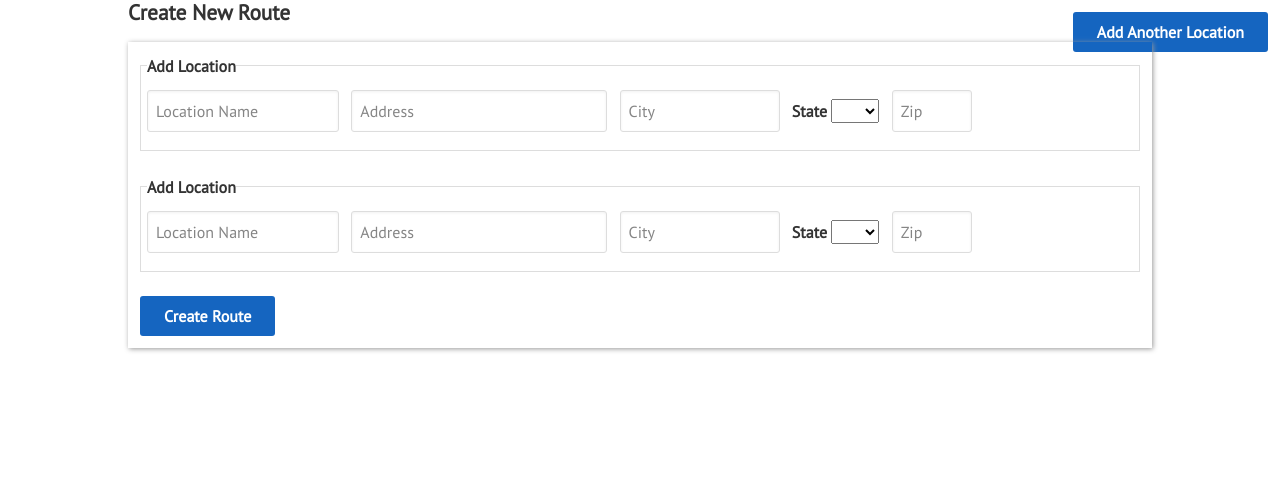
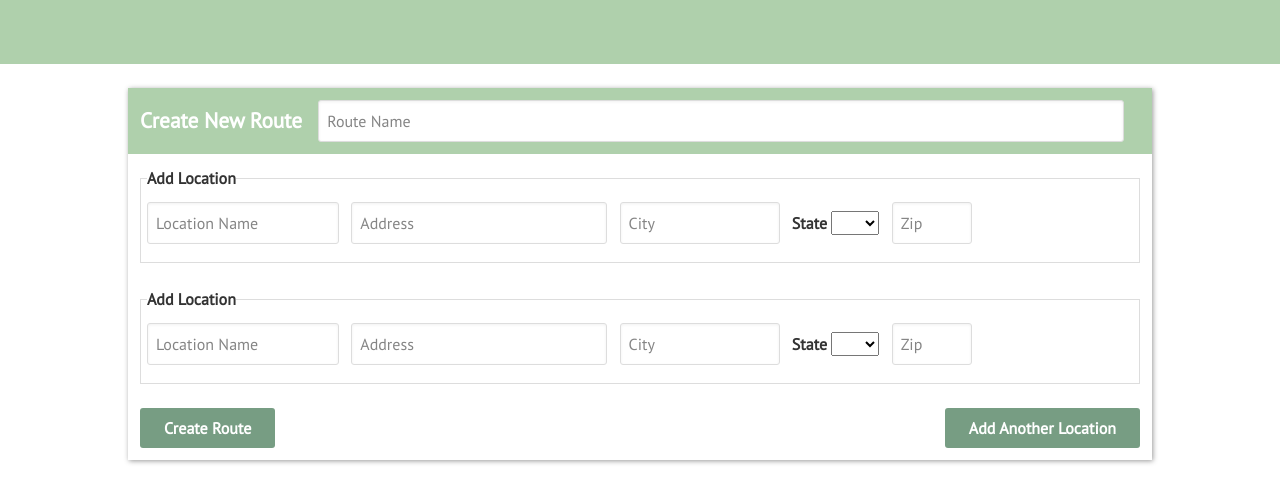
Before and after one commit to donaldsonjulia/Planscape, a website: page index.html in a window 1280 px wide. Drawn offline with nearby package versions, Linux system fonts and the light colour scheme; some packages are replaced by stand-ins of ours; no server answers; a script that the page names is missing.

Commit message:
styling updates to routes pages

```diff
--- a/src/styles/app.scss
+++ b/src/styles/app.scss
@@ -13,3 +13,4 @@
 
 /********** Site ***********/
 @import 'partials/create-route.scss';
+@import 'partials/all-routes.scss'
--- a/src/styles/base/_layout.scss
+++ b/src/styles/base/_layout.scss
@@ -12,3 +12,8 @@ html,
 body {
   height: 100%;
 }
+
+header {
+  min-height: 8vh;
+  background-color: $header-color;
+}
--- a/src/styles/base/_variables.scss
+++ b/src/styles/base/_variables.scss
@@ -23,6 +23,8 @@ $small-spacing: $base-spacing / 2;
 $base-z-index: 0;
 
 // Colors
+$green: #779D83;
+$pale-moss: #AFD0AC;
 $blue: #1565c0;
 $dark-gray: #333;
 $medium-gray: #999;
@@ -30,7 +32,7 @@ $light-gray: #ddd;
 
 // Font Colors
 $base-font-color: $dark-gray;
-$action-color: $blue;
+$action-color: $green;
 
 // Border
 $base-border-color: $light-gray;
@@ -39,6 +41,7 @@ $base-border: 1px solid $base-border-color;
 // Background Colors
 $base-background-color: #fff;
 $secondary-background-color: tint($base-border-color, 75%);
+$header-color: $pale-moss;
 
 // Forms
 $form-box-shadow: inset 0 1px 3px rgba(#000, 0.06);
--- /dev/null
+++ b/src/styles/partials/_all-routes.scss
@@ -0,0 +1,19 @@
+.route-table-container {
+  width: 80%;
+  margin: $base-spacing auto;
+  box-shadow: 1px 1px 5px $medium-gray;
+
+  section.table-header {
+    min-height: 5vh;
+    background-color: $header-color;
+    color: #fff;
+    display: flex;
+    align-items: center;
+    justify-content: space-between;
+    padding: $small-spacing;
+
+      h3 {
+        margin: 0;
+      }
+}
+}
--- a/src/styles/partials/_create-route.scss
+++ b/src/styles/partials/_create-route.scss
@@ -1,7 +1,7 @@
 
 main {
-  display: flex;
-  justify-content: center;
+  // display: flex;
+  // justify-content: center;
 }
 
 
@@ -10,15 +10,25 @@ main {
 .create-route-container {
 
   width: 80%;
+  margin: $base-spacing auto;
+  box-shadow: 1px 1px 5px $medium-gray;
+
+  position: relative;
+
+  button#addLocBtn {
+    margin: $small-spacing;
+    position: absolute;
+    right: 0;
+    bottom: 0;
+  }
+
+form {
+  padding: $small-spacing;
+  width: 100%;
 
 
-form {
 
-  width: 100%;
-  padding: $small-spacing;
-  position: relative;
-  margin: $small-spacing 0;
-  box-shadow: 1px 1px 5px $medium-gray;
+
 
   fieldset {
     border: $base-border;
@@ -64,10 +74,23 @@ form {
 
 }
 
-#addLocBtn {
-  position: absolute;
-  top: $small-spacing;
-  right: $small-spacing;
+section.form-header {
+  min-height: 5vh;
+  background-color: $header-color;
+  color: #fff;
+  display: flex;
+  align-items: center;
+  justify-content: space-between;
+  padding: $small-spacing;
+
+    h3 {
+      margin: 0;
+    }
+
+    input[name=routeName] {
+      margin: 0 1em;
+    }
+
 }
 
 
--- a/src/templates/create.html
+++ b/src/templates/create.html
@@ -1,10 +1,13 @@
+<header>
 
+</header>
 
 <main>
     <div class="create-route-container">
-
-          <h3>Create New Route</h3>
-          <button id="addLocBtn" ng-click="create.addFieldset()">Add Another Location</button>
+          <section class="form-header">
+          <h3>Create&nbsp;New&nbsp;Route</h3>
+          <input name="routeName" type="text" placeholder="Route Name">
+        </section>
           <form name="createRouteForm" ng-submit="create.createRoute()">
             <fieldset name="location" ng-repeat="fieldset in create.formFieldsets">
                 <legend for="location">Add Location</legend>
@@ -28,7 +31,7 @@
 
             </fieldset>
             <button id="createRouteBtn" type="submit">Create Route</button>
-        </form>
-
+            </form>
+            <button id="addLocBtn" ng-click="create.addFieldset()">Add Another Location</button>
     </div>
 </main>
```
Also changed, not shown: src/templates/route.html (+10 -1 lines), lib/styles/app.min.css.
